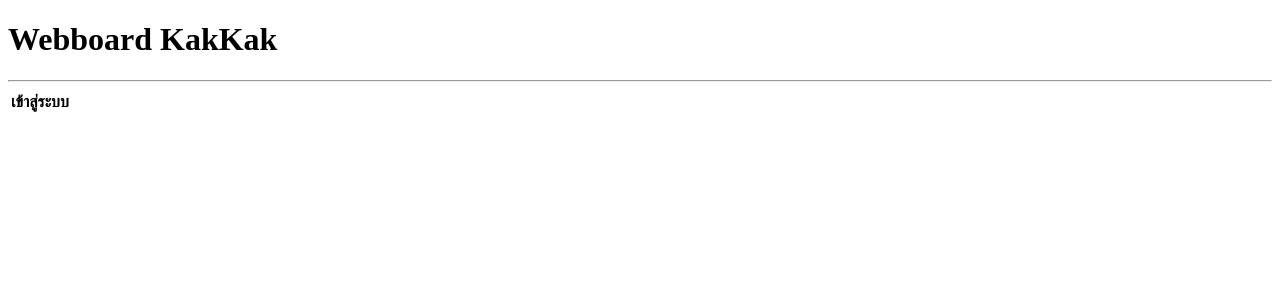
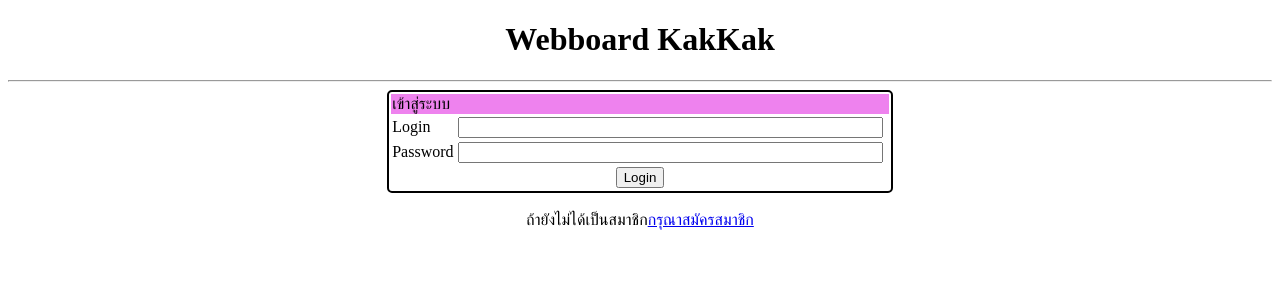
Before and after one commit to Pacharadanai1/Webboard_ECT, a PHP site: page /login.html in a window 1280 px wide. Shown: the top 300 px of the page. Run offline with PHP 8.4, Linux system fonts and the light colour scheme; lists and menus that the app fills with data are empty.

Commit message:
Update login.html and regiter.html
Update login.html and regiter.html

```diff
--- a/css/style.css
+++ b/css/style.css
@@ -1,3 +1,14 @@
 h1{
     text-align: center;
 }
+table{
+    border: 2px solid black;
+    width: 40%;
+    border-radius: 5px;
+}
+#login{
+    text-align: center;
+}
+div{
+    text-align: center;
+}
--- a/login.html
+++ b/login.html
@@ -1,22 +1,39 @@
 <!DOCTYPE html>
 <html lang="en">
+
 <head>
     <meta charset="UTF-8">
     <meta name="viewport" content="width=device-width, initial-scale=1.0">
-    <title>Document</title>
+    <title>Login</title>
+    <link rel="stylesheet" href="css/style.css">
 </head>
+
 <body>
     <h1>Webboard KakKak</h1>
     <hr>
     <form action="">
-        <table>
+        <table align="center">
             <tr>
-                <th>เข้าสู่ระบบ</th>
+                <td colspan="2" style="background-color: violet;">เข้าสู่ระบบ</td>
             </tr>
             <tr>
-                <td></td>
+                <td>Login</td>
+                <td><input type="text" name="login" size="50"></td>
+            </tr>
+            <tr>
+                <td>Password</td>
+                <td colspan="2"><input type="password" name="pwd" size="50"></td>
+            </tr>
+            <tr>
+                <td id="login" colspan="2"><input type="submit" value="Login"></td>
             </tr>
         </table>
+        <br>
+        <div>
+            ถ้ายังไม่ได้เป็นสมาชิก<a href="register.html">กรุณาสมัครสมาชิก</a>
+        </div>
     </form>
+
 </body>
+
 </html>
```
Also changed, not shown: register.html (+42 -2 lines).
